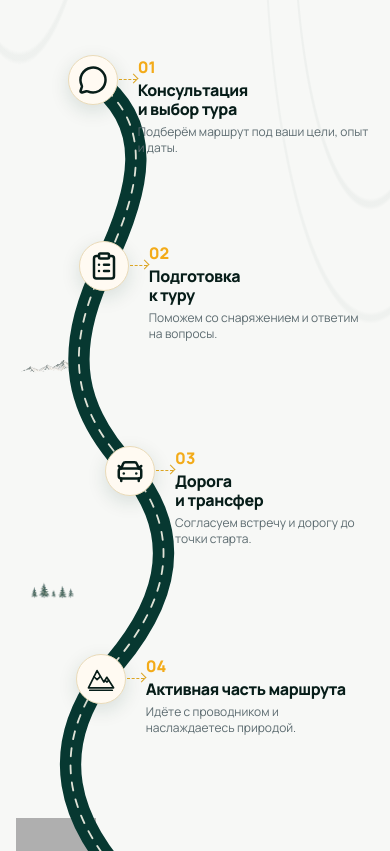
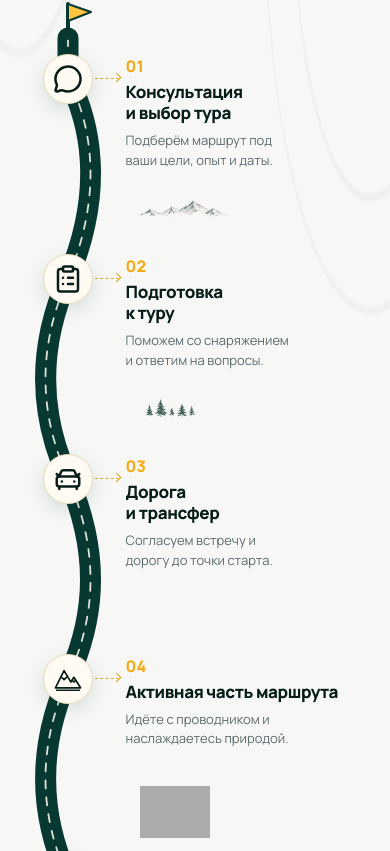
Before and after one commit to thecreator2800-art/Cech, a plain HTML site: page index.html in a window 390 px wide. Shown: the part 6191-7042 px from the top of the page. Drawn offline with Linux system fonts and the light colour scheme; grey boxes are pictures that could not be loaded.

Commit message:
Separate mobile journey road, labels and decorative illustrations

```diff
--- a/index.html
+++ b/index.html
@@ -93,14 +93,15 @@
             <g class="route-markers"><g transform="translate(183 199)"><circle class="marker-outer" r="19"/><circle class="marker-inner" r="10"/></g><g transform="translate(724 236)"><circle class="marker-outer" r="19"/><circle class="marker-inner" r="10"/></g><g transform="translate(1268 224)"><circle class="marker-outer" r="19"/><circle class="marker-inner" r="10"/></g><g transform="translate(1305 517)"><circle class="marker-outer" r="19"/><circle class="marker-inner" r="10"/></g><g transform="translate(757 477)"><circle class="marker-outer" r="19"/><circle class="marker-inner" r="10"/></g><g transform="translate(227 620)"><circle class="marker-outer" r="19"/><circle class="marker-inner" r="10"/></g></g>
             <g class="route-flags"><path d="M80 188V118l39 12-39 12"/><circle class="flag-base" cx="80" cy="188" r="8"/><path d="M125 611v-62l39 12-39 12" class="finish-flag"/><circle class="flag-base" cx="125" cy="611" r="8"/></g>
           </svg>
-          <svg class="mobile-route-art" viewBox="0 0 354 1260" role="img" aria-label="Шесть этапов путешествия на извилистом маршруте">
-            <defs><path id="journey-mobile-shape" d="M76 78 C138 122 123 187 87 262 C44 350 59 407 113 464 C170 533 147 602 84 669 C34 739 47 809 116 878 C169 952 139 1030 76 1093 C39 1144 62 1190 126 1220"/></defs>
-            <g class="mobile-landmarks" aria-hidden="true"><image href="./assets/map-mountains.png" x="2" y="338" width="73" height="47"/><image href="./assets/map-trees.png" x="5" y="565" width="62" height="35"/><image href="./assets/map-camp.png" x="0" y="807" width="79" height="53"/><image href="./assets/map-mixed-trees.png" x="2" y="1031" width="67" height="52"/></g>
+          <svg class="mobile-route-art" viewBox="0 0 112 1260" role="img" aria-label="Шесть этапов путешествия на извилистом маршруте">
+            <defs><path id="journey-mobile-shape" d="M52 38 L52 78 C82 138 82 206 52 278 C22 346 22 412 52 478 C82 548 82 612 52 678 C22 746 22 812 52 878 C82 946 82 1012 52 1078 C22 1143 27 1190 60 1220"/></defs>
             <use href="#journey-mobile-shape" class="road-halo"/><use href="#journey-mobile-shape" class="road-green"/><use href="#journey-mobile-shape" id="route-mobile-progress-path" class="road-progress"/><use href="#journey-mobile-shape" class="road-centerline"/>
-            <circle id="route-mobile-progress-tip" class="route-progress-tip" cx="76" cy="78" r="11"/>
-            <g class="mobile-route-markers"><circle cx="76" cy="78" r="14"/><circle cx="87" cy="262" r="14"/><circle cx="113" cy="464" r="14"/><circle cx="84" cy="669" r="14"/><circle cx="116" cy="878" r="14"/><circle cx="76" cy="1093" r="14"/></g>
-            <g class="mobile-finish-flag" aria-hidden="true"><path class="mobile-flag-pole" d="M126 1220v-68"/><path class="mobile-flag-cloth" d="M126 1153l36 12-36 13z"/><circle class="mobile-flag-base" cx="126" cy="1220" r="7"/></g>
+            <circle id="route-mobile-progress-tip" class="route-progress-tip" cx="52" cy="38" r="11"/>
+            <g class="mobile-route-markers"><circle cx="52" cy="78" r="14"/><circle cx="52" cy="278" r="14"/><circle cx="52" cy="478" r="14"/><circle cx="52" cy="678" r="14"/><circle cx="52" cy="878" r="14"/><circle cx="52" cy="1078" r="14"/></g>
+            <g class="mobile-start-flag" aria-hidden="true"><path class="mobile-flag-pole" d="M52 38V4"/><path class="mobile-flag-cloth" d="M52 4l23 8-23 9z"/></g>
+            <g class="mobile-finish-flag" aria-hidden="true"><path class="mobile-flag-pole" d="M60 1220v-58"/><path class="mobile-flag-cloth" d="M60 1163l32 11-32 12z"/><circle class="mobile-flag-base" cx="60" cy="1220" r="7"/></g>
           </svg>
+          <div class="mobile-map-decor" aria-hidden="true"><img class="mobile-decor-mountains" src="./assets/map-mountains.png" alt="" draggable="false"><img class="mobile-decor-trees" src="./assets/map-trees.png" alt="" draggable="false"><img class="mobile-decor-camp" src="./assets/map-camp.png" alt="" draggable="false"><img class="mobile-decor-forest" src="./assets/map-mixed-trees.png" alt="" draggable="false"></div>
           <svg class="map-connectors" aria-hidden="true"><line/><line/><line/><line/><line/><line/></svg>
           <div class="route-steps">
             <article class="map-step map-step-1"><span class="map-step-icon"><span class="ui-icon icon-message-circle" aria-hidden="true"></span></span><div><span class="map-step-number">01</span><h3>Консультация<br>и выбор тура</h3><p>Подберём маршрут под ваши цели, опыт и даты.</p></div></article>
--- a/styles.css
+++ b/styles.css
@@ -265,7 +265,7 @@
 .tour-difficulty[data-difficulty="Лёгкий"]{background:#e2f2e6;color:#246b41}
 .tour-difficulty[data-difficulty="Средний"]{background:#fff0c9;color:#8f6109}
 .tour-difficulty[data-difficulty="Сложный"]{background:#fbe4e1;color:#ab5149}
-.mobile-route-art{display:none}
+.mobile-route-art,.mobile-map-decor{display:none}
 @media(max-width:1050px){
   .mobile-menu-backdrop:not([hidden]){position:fixed;inset:0;z-index:99;display:block;background:rgba(2,18,15,.58);backdrop-filter:blur(4px);opacity:0;transition:opacity .32s ease}
   .mobile-menu-backdrop.is-open{opacity:1}
@@ -289,26 +289,33 @@
   .hero-features i .ui-icon{font-size:25px}
   .tours-bottom{align-items:center}
   .tours-bottom a{align-self:center;width:max-content;max-width:100%}
-  .route-map{position:relative;overflow:visible!important}
+  .journey-sticky-frame .route-map{position:relative;height:1260px!important;min-height:1260px;overflow:visible!important}
   .route-art{display:none!important}
-  .mobile-route-art{display:block;width:100%;height:auto;overflow:visible}
+  /* The road has its own fixed-width rail: curves never enter the text column. */
+  .mobile-route-art{position:absolute;inset:0 auto auto 0;display:block;width:112px;height:1260px;overflow:visible}
   .mobile-route-art .road-halo{stroke-width:29}
   .mobile-route-art .road-green,.mobile-route-art .road-progress{stroke-width:21}
   .mobile-route-art .road-centerline{stroke-width:1.8;stroke-dasharray:8 9}
   .mobile-route-markers circle{fill:#f7b936;stroke:#fff;stroke-width:6}
   .route-steps{position:absolute!important;inset:0!important;z-index:3;display:block!important;width:100%;margin:0!important}
   .route-steps .map-step{position:absolute!important;left:0!important;top:calc(var(--node-y) - 24px)!important;display:block!important;width:100%!important;min-height:0!important;padding:0!important;border:0!important;background:transparent!important;box-shadow:none!important;text-align:left!important}
-  .route-steps .map-step-icon{position:absolute;left:calc(var(--node-x) - 25px);top:0;width:50px;height:50px;margin:0;box-shadow:0 6px 19px #103b2c22}
+  .route-steps .map-step-icon{position:absolute;left:27px;top:0;width:50px;height:50px;margin:0;box-shadow:0 6px 19px #103b2c22}
   .route-steps .map-step-icon .ui-icon{font-size:25px}
-  .route-steps .map-step>div{margin-left:clamp(116px,37vw,146px);padding-top:1px;max-width:calc(100% - clamp(116px,37vw,146px))}
-  .route-steps .map-step h3{font-size:16px;line-height:1.19;margin:3px 0 5px}
-  .route-steps .map-step p{font-size:12px;line-height:1.35;max-width:none}
-  .route-steps .map-step-1{--node-x:21.47%;--node-y:6.19%}
-  .route-steps .map-step-2{--node-x:24.58%;--node-y:20.79%}
-  .route-steps .map-step-3{--node-x:31.92%;--node-y:36.83%}
-  .route-steps .map-step-4{--node-x:23.73%;--node-y:53.1%}
-  .route-steps .map-step-5{--node-x:32.77%;--node-y:69.68%}
-  .route-steps .map-step-6{--node-x:21.47%;--node-y:86.75%}
+  .route-steps .map-step>div{position:absolute;left:110px;right:0;max-width:340px;margin-left:0;padding-top:1px}
+  .route-steps .map-step h3{font-size:17px;line-height:1.25;margin:4px 0 8px;text-wrap:balance;overflow-wrap:normal}
+  .route-steps .map-step p{font-size:13px;line-height:1.5;max-width:none;margin:0;text-wrap:balance}
+  .route-steps .map-step-1{--node-y:78px}
+  .route-steps .map-step-2{--node-y:278px}
+  .route-steps .map-step-3{--node-y:478px}
+  .route-steps .map-step-4{--node-y:678px}
+  .route-steps .map-step-5{--node-y:878px}
+  .route-steps .map-step-6{--node-y:1078px}
+  .mobile-map-decor{display:block;position:absolute;inset:0;pointer-events:none;user-select:none}
+  .mobile-map-decor img{position:absolute;left:118px;object-fit:contain;opacity:.85}
+  .mobile-decor-mountains{top:187px;width:96px;height:45px}
+  .mobile-decor-trees{top:391px;width:73px;height:35px}
+  .mobile-decor-camp{top:786px;width:83px;height:52px}
+  .mobile-decor-forest{top:1190px;width:67px;height:52px}
   .gallery-viewport{scroll-snap-type:none!important;gap:10px;padding:3px 18px 18px}
   .gallery-page{display:contents}
   .gallery-mosaic{display:contents}
@@ -335,12 +342,10 @@
   .trust-item .round-icon{margin-bottom:13px}
   .trust-item h3{font-size:18px}
   .trust-item p{font-size:13px}
-  .mobile-landmarks image{opacity:.8}
   .mobile-flag-pole{fill:none;stroke:#073831;stroke-width:4;stroke-linecap:round}
   .mobile-flag-cloth{fill:#073831;stroke:#073831;stroke-width:2;stroke-linejoin:round}
   .mobile-flag-base{fill:#ffc540;stroke:#fff;stroke-width:3}
-  .route-steps .map-step>div{position:absolute;left:calc(var(--node-x) + 45px);right:5px;max-width:none;margin-left:0;padding-top:1px}
-  .route-steps .map-step::before{content:"";display:block!important;position:absolute;left:calc(var(--node-x) + 26px);top:24px;width:17px;height:0;border-top:1.5px dashed #dca523;background:none;z-index:1}
-  .route-steps .map-step::after{content:"";display:block!important;position:absolute;left:calc(var(--node-x) + 37px);top:20px;width:6px;height:6px;border-top:1.5px solid #dca523;border-right:1.5px solid #dca523;background:none;transform:rotate(45deg);z-index:1}
-  .route-steps .map-step h3{overflow-wrap:normal}
+  .mobile-start-flag .mobile-flag-cloth{fill:#ffc540}
+  .route-steps .map-step::before{content:"";display:block!important;position:absolute;left:79px;top:24px;width:24px;height:0;border-top:1.5px dashed #dca523;background:none;z-index:1}
+  .route-steps .map-step::after{content:"";display:block!important;position:absolute;left:97px;top:20px;width:6px;height:6px;border-top:1.5px solid #dca523;border-right:1.5px solid #dca523;background:none;transform:rotate(45deg);z-index:1}
 }
```
